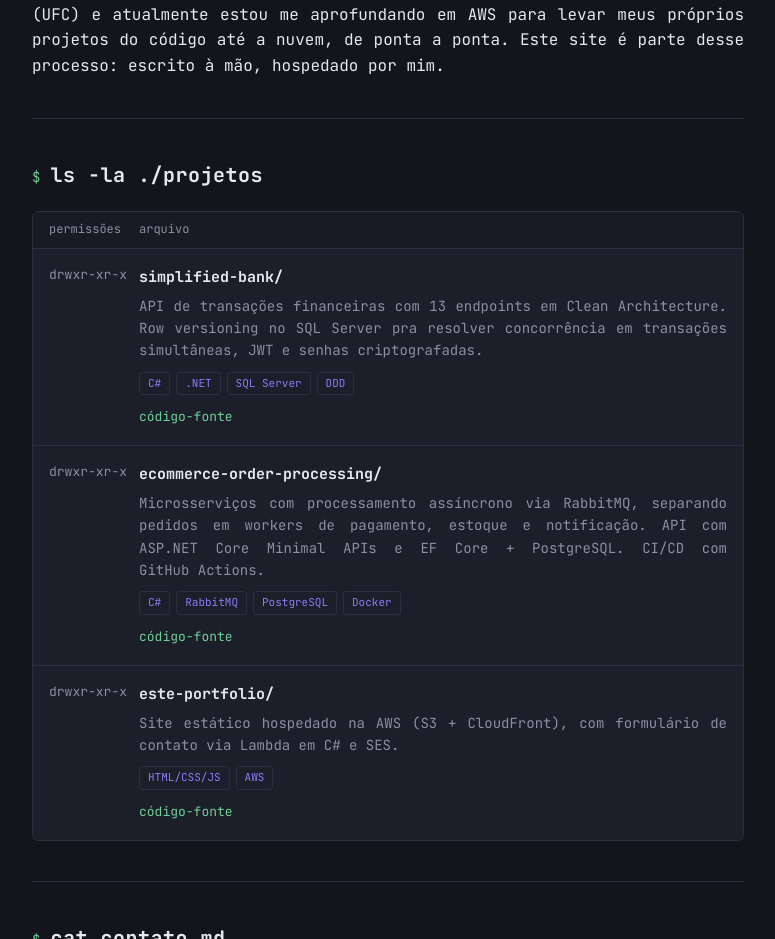
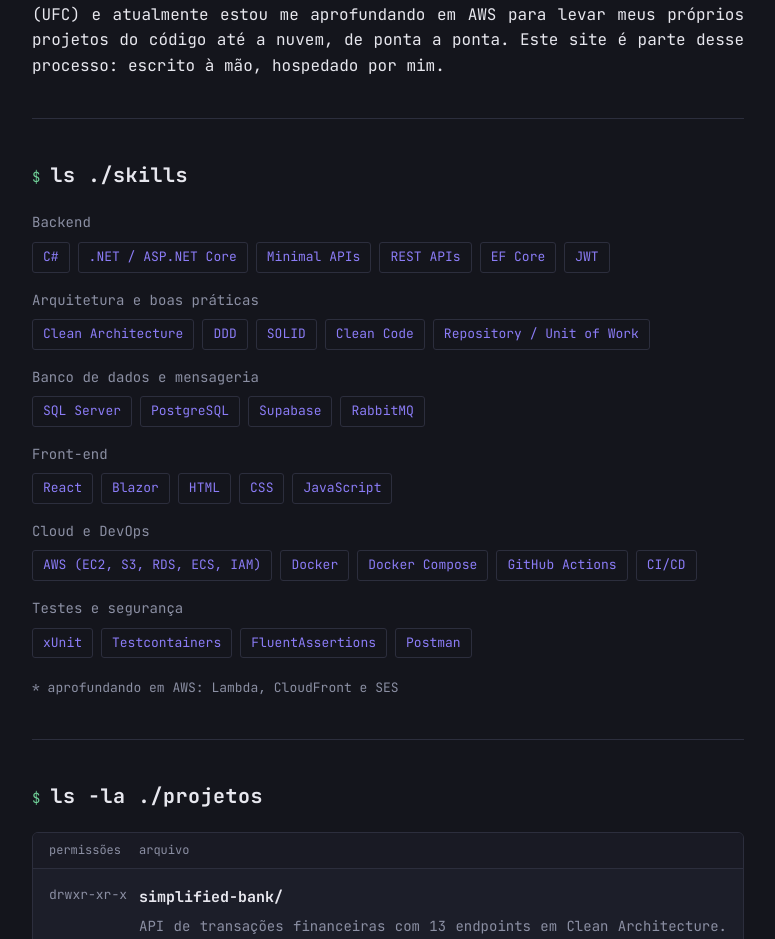
Before and after one commit to Pedro-Lucas-OKB/meu-portfolio, a React (Vite) app in the folder site/: page / in a window 1280 px wide. Shown: the part 685-1624 px from the top of the page, without its empty margins (252-1027 px from the left). Built offline with nearby package versions, Linux system fonts and the light colour scheme.

Commit message:
feat(skills): adiciona seção de skills

```diff
--- a/site/src/App.jsx
+++ b/site/src/App.jsx
@@ -1,5 +1,6 @@
 import TerminalHero from './components/TerminalHero/TerminalHero.jsx'
 import About from './components/About/About.jsx'
+import Skills from './components/Skills/Skills.jsx'
 import Projects from './components/Projects/Projects.jsx'
 import ContactForm from './components/ContactForm/ContactForm.jsx'
 import Footer from './components/Footer/Footer.jsx'
@@ -10,6 +11,7 @@ function App() {
       <main>
         <TerminalHero />
         <About />
+        <Skills />
         <Projects />
         <ContactForm />
       </main>
--- /dev/null
+++ b/site/src/components/Skills/Skills.jsx
@@ -0,0 +1,54 @@
+import styles from './Skills.module.css'
+
+const SKILL_GROUPS = [
+  {
+    label: 'Backend',
+    skills: ['C#', '.NET / ASP.NET Core', 'Minimal APIs', 'REST APIs', 'EF Core', 'JWT'],
+  },
+  {
+    label: 'Arquitetura e boas práticas',
+    skills: ['Clean Architecture', 'DDD', 'SOLID', 'Clean Code', 'Repository / Unit of Work'],
+  },
+  {
+    label: 'Banco de dados e mensageria',
+    skills: ['SQL Server', 'PostgreSQL', 'Supabase', 'RabbitMQ'],
+  },
+  {
+    label: 'Front-end',
+    skills: ['React', 'Blazor', 'HTML', 'CSS', 'JavaScript'],
+  },
+  {
+    label: 'Cloud e DevOps',
+    skills: ['AWS (EC2, S3, RDS, ECS, IAM)', 'Docker', 'Docker Compose', 'GitHub Actions', 'CI/CD'],
+  },
+  {
+    label: 'Testes e segurança',
+    skills: ['xUnit', 'Testcontainers', 'FluentAssertions', 'Postman'],
+  },
+]
+
+function Skills() {
+  return (
+    <section id="skills" className={styles.section}>
+      <div className={styles.sectionHead}>
+        <span className={styles.prompt}>$</span>
+        <h2>ls ./skills</h2>
+      </div>
+      {SKILL_GROUPS.map((group) => (
+        <div className={styles.group} key={group.label}>
+          <p className={styles.groupLabel}>{group.label}</p>
+          <div className={styles.tags}>
+            {group.skills.map((skill) => (
+              <span className={styles.tag} key={skill}>
+                {skill}
+              </span>
+            ))}
+          </div>
+        </div>
+      ))}
+      <p className={styles.note}>* aprofundando em AWS: Lambda, CloudFront e SES</p>
+    </section>
+  )
+}
+
+export default Skills
--- /dev/null
+++ b/site/src/components/Skills/Skills.module.css
@@ -0,0 +1,52 @@
+.section {
+  padding: 40px 0;
+  border-top: 1px solid var(--border);
+}
+
+.sectionHead {
+  display: flex;
+  align-items: baseline;
+  gap: 10px;
+  margin-bottom: 20px;
+}
+
+.sectionHead h2 {
+  margin: 0;
+  font-size: 20px;
+  letter-spacing: 0.5px;
+}
+
+.prompt {
+  color: var(--accent-sage);
+  font-size: 14px;
+}
+
+.group {
+  margin-bottom: 16px;
+}
+
+.groupLabel {
+  color: var(--text-muted);
+  font-size: 14px;
+  margin: 0 0 8px;
+}
+
+.tags {
+  display: flex;
+  flex-wrap: wrap;
+  gap: 8px;
+}
+
+.tag {
+  font-size: 13px;
+  padding: 4px 10px;
+  border-radius: 3px;
+  border: 1px solid var(--border);
+  color: var(--accent-violet);
+}
+
+.note {
+  color: var(--text-muted);
+  font-size: 13px;
+  margin: 20px 0 0;
+}
```
